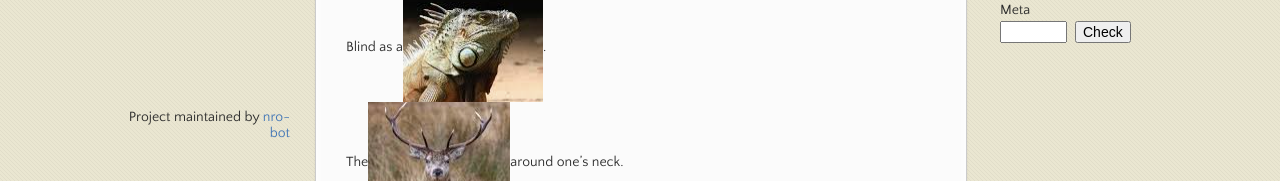
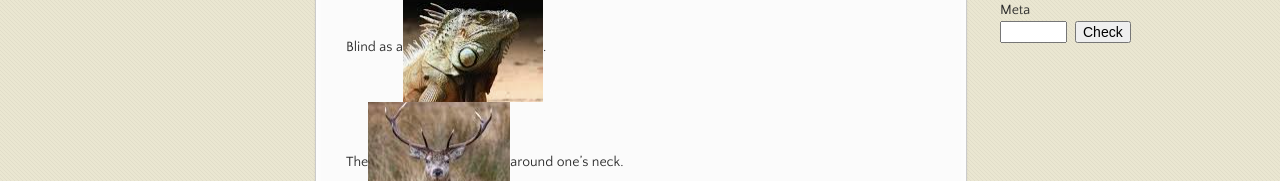
Before and after one commit to nro-bot/aprilhunt, a Jekyll site: the page built from Welcome to mini hunt!.md, in a window 1280 px wide and 900 px high, scrolled down 569 px. Shown: the part 719-900 px from the top of the window. Built offline with Jekyll 4.4.1, drawn with Linux system fonts in a browser that asks for light colours; our own code applies the rules of GitHub Pages for plain Markdown files.

Commit message:
Removed link to github repo as project maintainer

```diff
--- a/_layouts/puzzlepage.html
+++ b/_layouts/puzzlepage.html
@@ -41,7 +41,7 @@
 
           <footer>
             {% if site.github.is_project_page %}
-              <p>Project maintained by <a href="{{ site.github.owner_url }}">{{ site.github.owner_name }}</a></p>
+              <!-- <p>Project maintained by <a href="{{ site.github.owner_url }}">{{ site.github.owner_name }}</a></p>-->
             {% endif %}
             <!--<p><small>Hosted on GitHub Pages &mdash; Theme by <a href="https://twitter.com/mattgraham">mattgraham</a></small></p>-->
           </footer>
```
